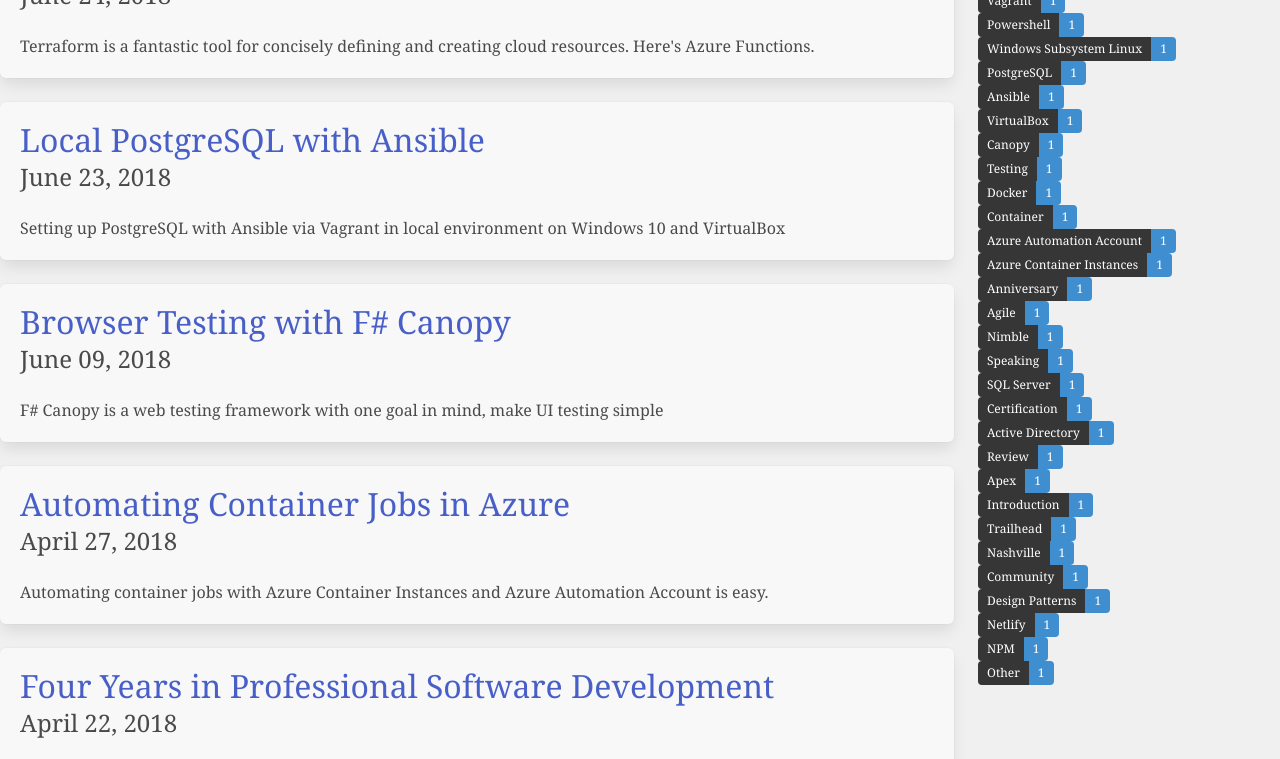
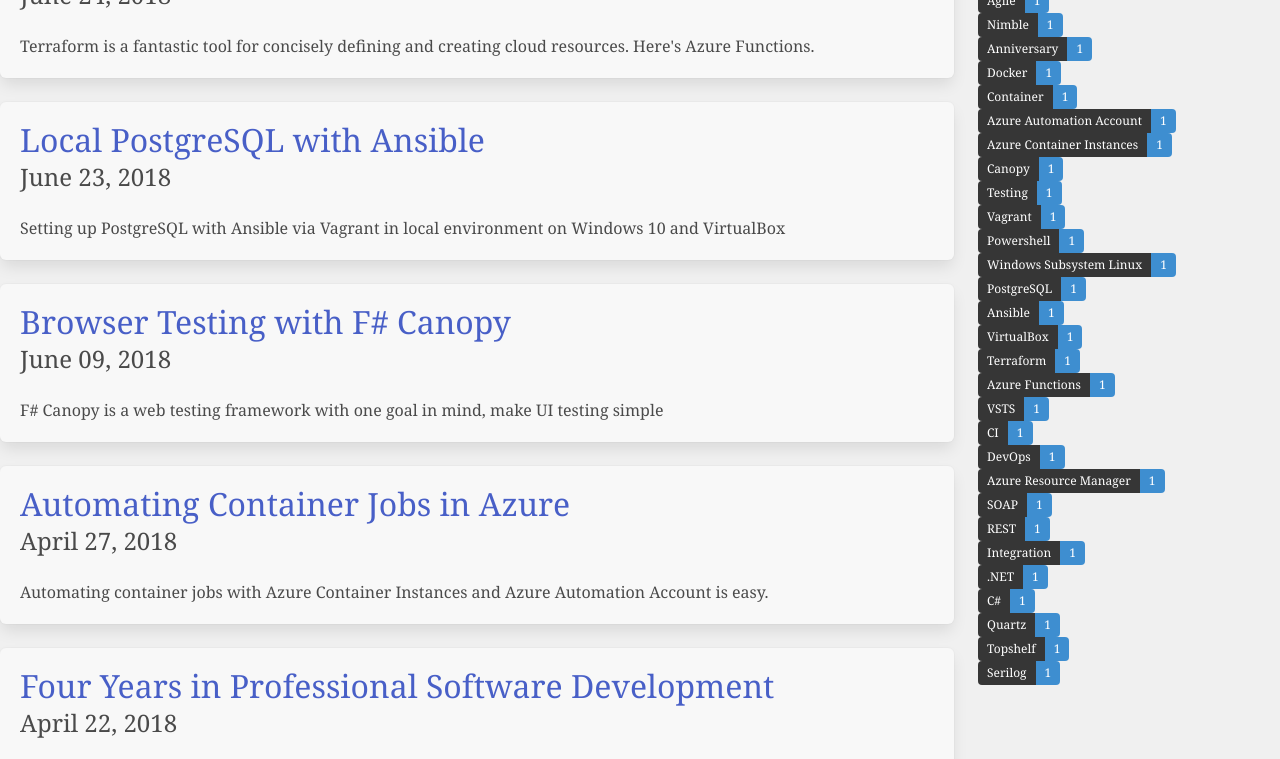
Before and after one commit to markchipman/olivercoding, a Gatsby site: page / in a window 1280 px wide. Shown: the part 662-1421 px from the top of the page. Built offline with nearby package versions, Linux system fonts and the light colour scheme; Gatsby itself is replaced by a stand-in of ours; some packages are replaced by stand-ins of ours.

Commit message:
Tag listings

```diff
--- a/src/components/NavBar/NavBar.jsx
+++ b/src/components/NavBar/NavBar.jsx
@@ -31,7 +31,9 @@
             <nav className="navbar is-fixed-top" role="navigation" aria-label="main navigation">
               <div className="navbar-brand">
                 <div className="navbar-item">
-                  <img className="image is-48x48" src={OliverLogo}/>
+                  <a href="/">
+                    <img className="image is-48x48" src={OliverLogo}/>
+                  </a>
                 </div>
                 <div className={"navbar-burger burger " + (this.state.active ? "is-active": "")} onClick={this.toggleBurgerMenu}>
                   <span></span>
--- a/src/pages/index.jsx
+++ b/src/pages/index.jsx
@@ -7,7 +7,8 @@
 
 class Index extends React.Component {
   render() {
-    const postEdges = this.props.data.allMarkdownRemark.edges;
+    const postEdges = this.props.data.posts.edges;
+    const tagEdges = this.props.data.tags.edges;
     return (
       <div>
         <Helmet title={config.siteTitle} />
@@ -17,7 +18,7 @@
             <PostListing postEdges={postEdges} />
           </div>
           <div className="column">
-            <TagListing postEdges={postEdges} />
+            <TagListing postEdges={tagEdges} />
           </div>
         </div>
       </div>
@@ -30,7 +31,7 @@
 /* eslint no-undef: "off"*/
 export const pageQuery = graphql`
 query IndexQuery {
-    allMarkdownRemark(
+  posts: allMarkdownRemark(
     limit: 2000
     sort: { fields: [frontmatter___date], order: DESC }
   ) {
@@ -49,5 +50,14 @@
       }
     }
   }
+  tags: allMarkdownRemark {
+    edges {
+      node {
+        frontmatter {
+          tags
+        }
+      }
+    }
+  }
 }
 `;
```
Also changed, not shown: src/templates/tag.jsx (+20 -2 lines). Lines whose indentation alone changed are shown as unchanged.
